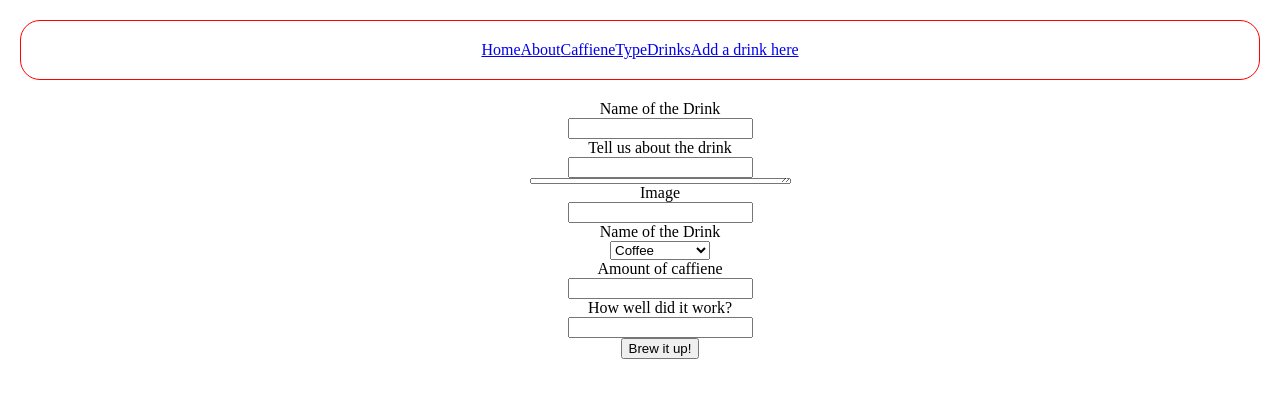
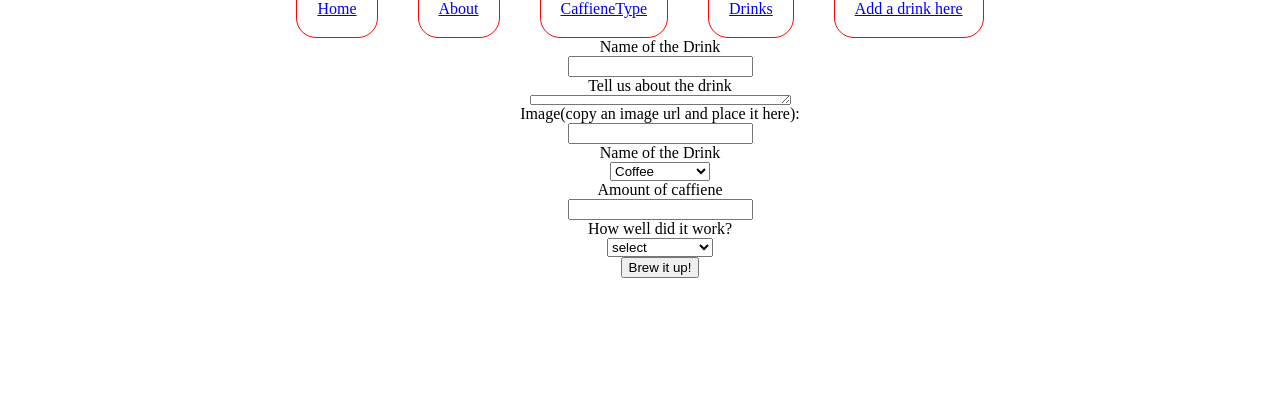
Before and after one commit to jascolil01/Website-for-Caffiene, a React (Create React App) app in the folder client/: page /AddDrink in a window 1280 px wide. Shown: the top 398 px of the page. Built offline with nearby package versions, Linux system fonts and the light colour scheme; no server answers.

Commit message:
made changes to AddDrink.js

```diff
--- a/client/src/App.css
+++ b/client/src/App.css
@@ -13,7 +13,7 @@ form {
   height: 30vh;
 }
 
-nav {
+#navbar {
   border: 1px solid red;
   border-radius: 20px;
   padding: 20px;
--- a/client/src/components/AddDrink.js
+++ b/client/src/components/AddDrink.js
@@ -29,10 +29,9 @@ export default function AddDrink(props) {
       <input type="text" id="name"onChange={handleChange} value={formState.name}/>
 
       <label htmlFor='description'>Tell us about the drink</label>
-      <input type="text" id="description"onChange={handleChange} value={formState.description}/>
-      <textarea id="description" cols="30" rows="10"></textarea>
+      <textarea id="description" cols="30" rows="10"onChange={handleChange} value={formState.description}></textarea>
 
-      <label htmlFor='image'>Image</label>
+      <label htmlFor='image'>Image(copy an image url and place it here):</label>
       <input type="text" id="image"onChange={handleChange} value={formState.image}/>
 
       <label htmlFor='typeOfCaffiene'>Name of the Drink</label>
@@ -48,7 +47,14 @@ export default function AddDrink(props) {
       <input type="text" id="caffieneLevel"onChange={handleChange} value={formState.caffieneLevel}/>
 
       <label htmlFor='levelOfEffectiveness'>How well did it work?</label>
-      <input type="text" id='levelOfEffectiveness'onChange={handleChange} value={formState.levelOfEffectiveness}/>
+      <select id ="typeOfCaffiene"onChange={handleChange} value={formState.typeOfCaffiene}>
+      <option value="">select</option>
+        <option value="1">☕️</option>
+        <option value="2">☕️☕️</option>
+        <option value="3">☕️☕️☕️</option>
+        <option value="4">☕️☕️☕️☕️</option>
+        <option value="5">☕️☕️☕️☕️☕️</option>
+      </select>
 
       <button type='submit'> Brew it up!</button>
     </form>
```
